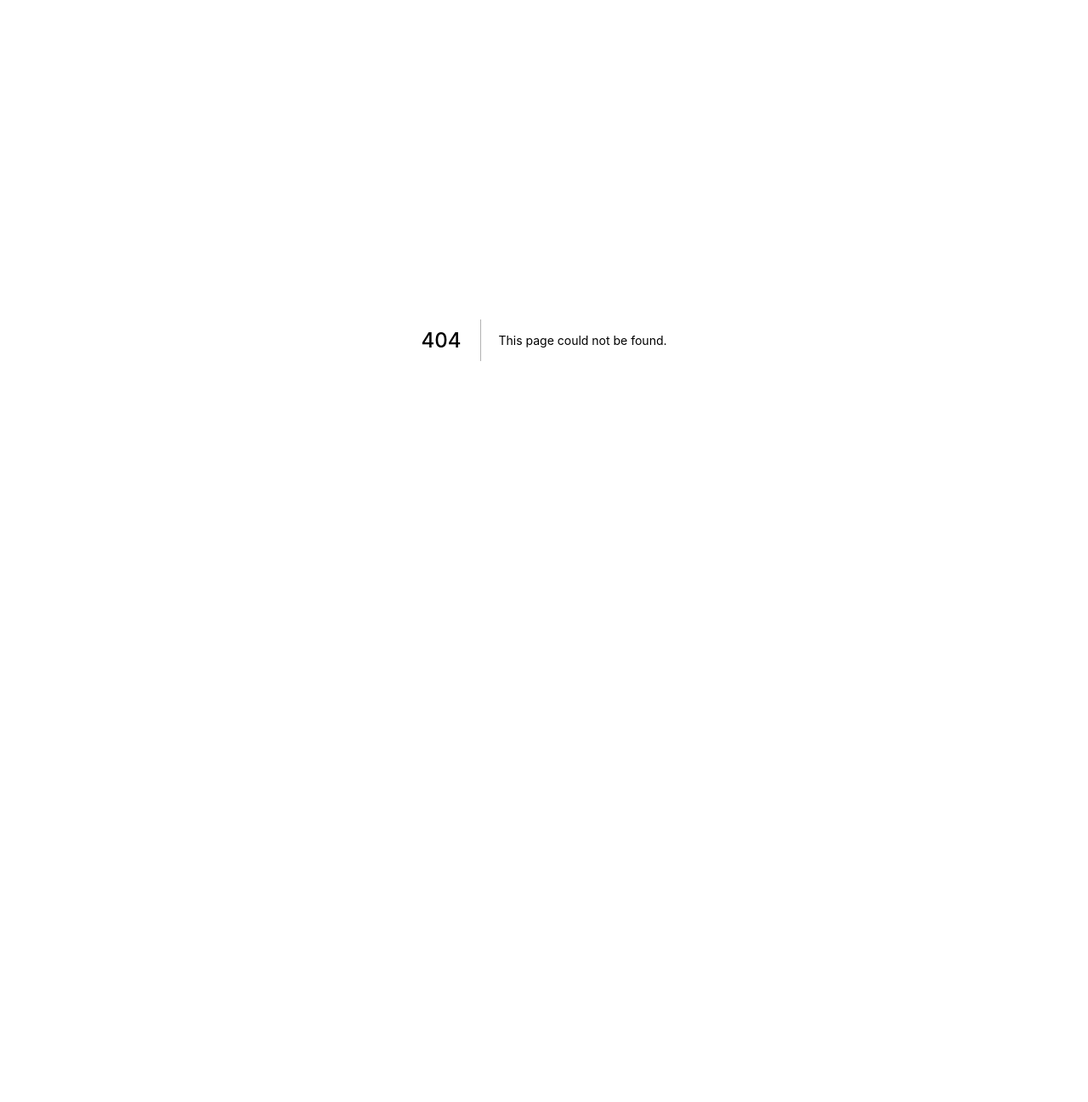
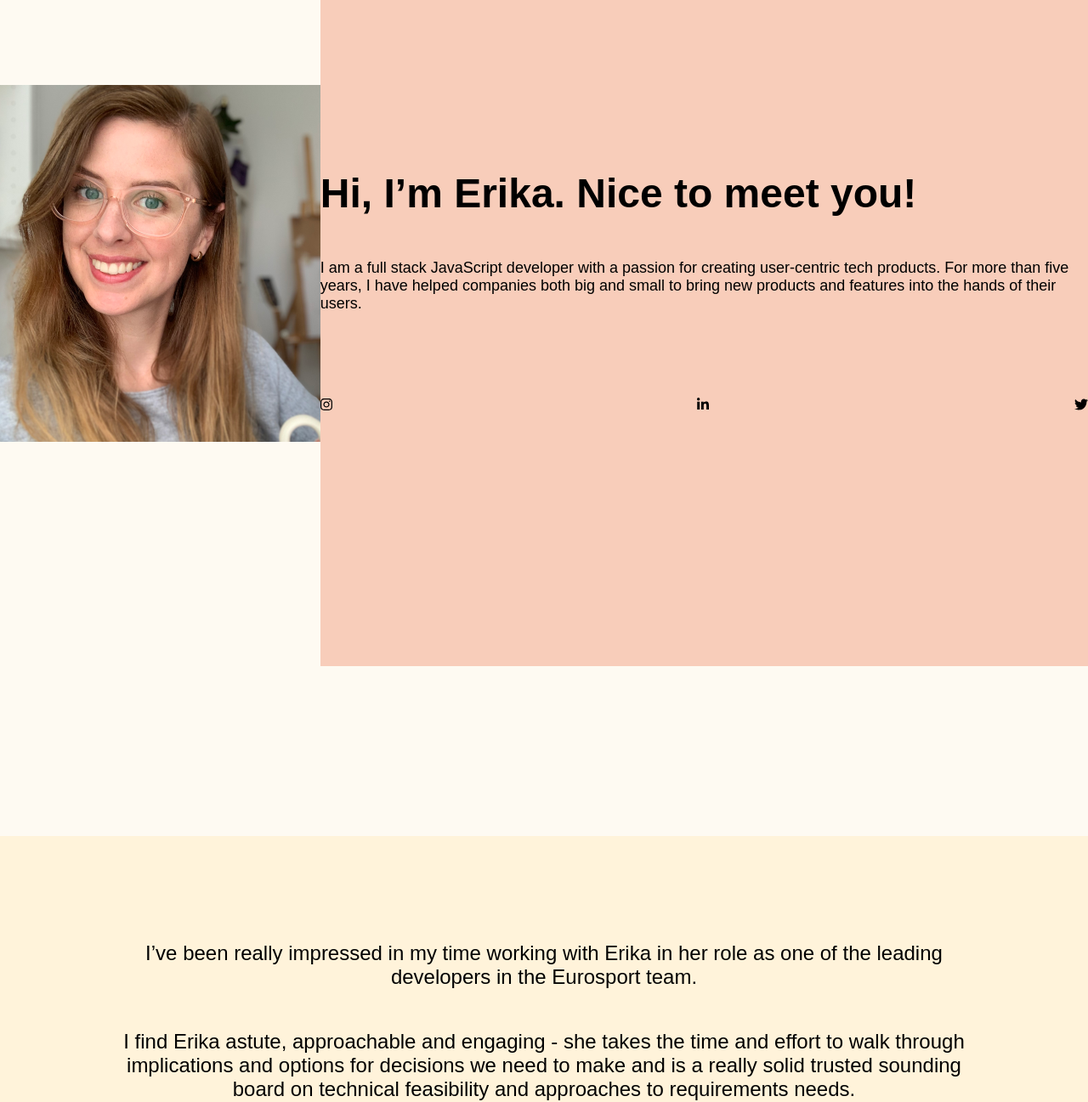
Before and after one commit to linas19/Erika_HomePage, a Next.js app: page /homePage/thirdPage in a window 1280 px wide. Before the commit this address had no page. Shown: the top 1297 px of the page at 85% size. Before the commit the page ends 800 px from the top, so only its background shows below. Built offline with nearby package versions, Linux system fonts and the light colour scheme.

Commit message:
started third page

```diff
--- a/pages/homePage/secondPage.js
+++ b/pages/homePage/secondPage.js
@@ -66,7 +66,6 @@ export default function SecondPage() {
             </p>
           </div>
           <GetInTouchButton />
-          {/* <button className={styles.getInTouchButton} onClick={onClick}>GET IN TOUCH</button> */}
         </div>
         <div className={styles.secondPageBottomRight}>
           <Image
--- /dev/null
+++ b/pages/homePage/thirdPage.js
@@ -0,0 +1,67 @@
+import Image from "next/image.js";
+import GetInTouchButton from "../components/getInTouchButton.js";
+import styles from "../../styles/ThirdPage.module.scss";
+import Link from 'next/link'
+import { faInstagram, faLinkedinIn, faTwitter } from '@fortawesome/free-brands-svg-icons'
+import { FontAwesomeIcon } from '@fortawesome/react-fontawesome'
+
+export default function ThirdPage() {
+  return (
+    <div className={styles.thirdPage}>
+      <div className={styles.thirdPageTop}>
+        <div className={styles.thirdPageTopLeft}>
+          <div className={styles.thirdPageTopLeftImage}>
+            <Image src="/Erika.png" width={753} height={840} alt="Image2" />
+          </div>
+        </div>
+        <div className={styles.thirdPageTopRight}>
+          <div className={styles.thirdPageTopRightText}>
+            <div className={styles.thirdPageTopRightTextIntro}>
+              Hi, I’m Erika. Nice to meet you!
+            </div>
+            <div className={styles.thirdPageTopRightTextDescription}>
+              I am a full stack JavaScript developer with a passion for creating
+              user-centric tech products. For more than five years, I have
+              helped companies both big and small to bring new products and
+              features into the hands of their users.
+            </div>
+            <div className={styles.thirdPageTopRightTextButtons}>
+              <Link href="https://www.instagram.com/">
+                <FontAwesomeIcon icon={faInstagram} height="30px" />
+              </Link>
+              <Link href="https://www.linkedin.com/">
+                <FontAwesomeIcon icon={faLinkedinIn} height="30px" />
+              </Link>
+              <Link href="https://www.twitter.com/">
+                <FontAwesomeIcon icon={faTwitter} height="30px" />
+              </Link>
+            </div>
+          </div>
+        </div>
+      </div>
+      <div className={styles.thirdPageBottom}>
+        <div className={styles.thirdPageBottomText}>
+          <p>
+            I’ve been really impressed in my time working with Erika in her role
+            as one of the leading developers in the Eurosport team.
+          </p>
+          <p>
+            I find Erika astute, approachable and engaging - she takes the time
+            and effort to walk through implications and options for decisions we
+            need to make and is a really solid trusted sounding board on
+            technical feasibility and approaches to requirements needs.
+          </p>
+          <p>
+            On top of being a really good developer and really hard working,
+            Erika is a joy to work with from a business and stakeholder
+            engagement perspective and I hope to work with her again in the
+            future.
+          </p>
+        </div>
+        <div className={styles.thirdPageBottomAuthor}>
+          Alex Brown, Senior Product Manager at Eurosport
+        </div>
+      </div>
+    </div>
+  );
+}
--- /dev/null
+++ b/styles/ThirdPage.module.scss
@@ -0,0 +1,65 @@
+.thirdPage {
+  background-color: #fefaf2;
+  max-width: 1441px;
+  margin: auto;
+
+  .thirdPageTop {
+    display: flex;
+    .thirdPageTopLeft {
+      margin-top: 100px;
+      .thirdPageTopLeftImage {
+
+      }
+    }
+    .thirdPageTopRight {
+      background-color: #f8cdba;
+      padding-top: 200px;
+      padding-bottom: 300px;
+      .thirdPageTopRightText {
+        .thirdPageTopRightTextIntro {
+          font-size: 48px;
+          font-family: "Montserrat", sans-serif;
+          font-weight: 800;
+        }
+        .thirdPageTopRightTextDescription {
+          margin-top: 50px;
+          font-size: 18px;
+          font-family: "Montserrat", sans-serif;
+          font-weight: 400;
+        }
+        .thirdPageTopRightTextButtons {
+          margin-top: 100px;
+          display: flex;
+          justify-content: space-between;
+        }
+      }
+    }
+  }
+  .thirdPageBottom {
+    margin-top: 200px;
+    padding-top: 100px;
+    padding-bottom: 100px;
+    background-color: #fff3da;
+    display: flex;
+    flex-direction: column;
+    align-items: center;
+    .thirdPageBottomText {
+      width: 1020px;
+      justify-content: center;
+      display: flex;
+      flex-direction: column;
+      align-items: center;
+      font-size: 24px;
+      font-family: "Montserrat", sans-serif;
+      text-align: center;
+      font-weight: 400;
+    }
+    .thirdPageBottomAuthor {
+      font-family: "Montserrat", sans-serif;
+      font-size: 24px;
+      font-weight: 700;
+    }
+  }
+}
+.thirdPageTopLeftImage {
+}
```
Also changed, not shown: pages/index.js (+2 -76 lines).
